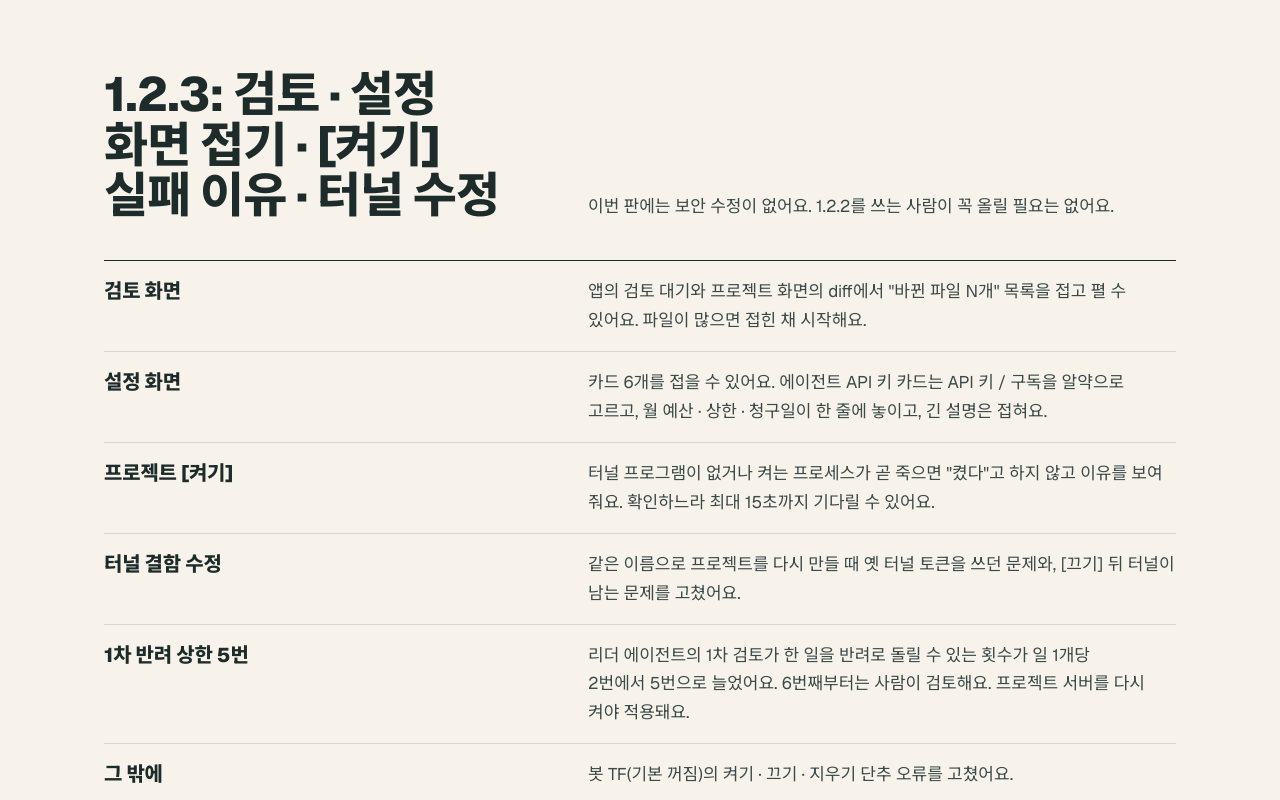
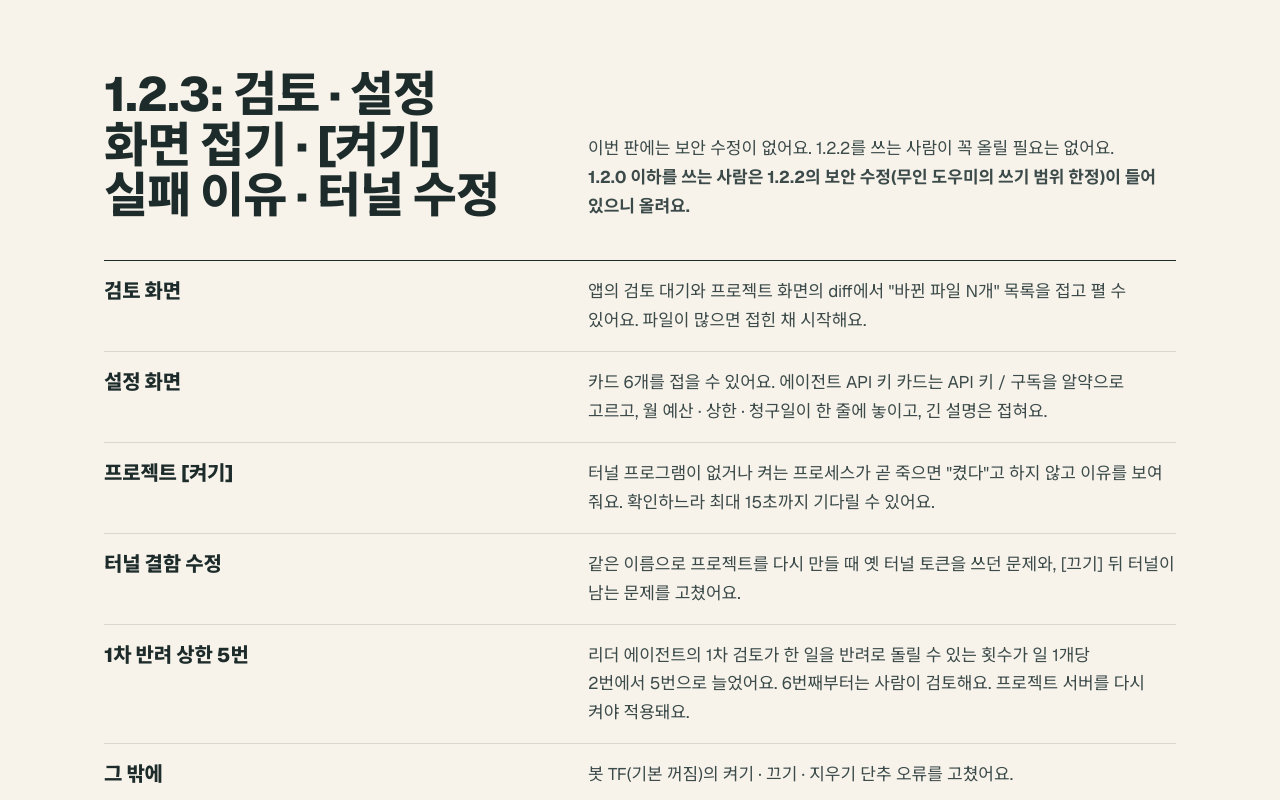
Before and after one commit to Dawnilove/Beot, a plain HTML site: page docs/index.html in a window 1280 px wide. Shown: the part 880-1680 px from the top of the page. Drawn offline with Linux system fonts and the light colour scheme; no server answers.

Commit message:
1.2.3 공개 문서 최신화: 정리문서 · 안내서 합본 · README 보완
- 정리문서 HWPX 8권 다시 만들기(합계 525쪽), 에이전트용 md 2개, 합본 안내서 md · PDF(74쪽)
- docs/정리문서/README.md: 기준 버전 1.2.3, 쪽 수 표(48 · 65 · 39 · 77 · 56 · 76 · 88 · 76)
- README · 사이트: 1.2.0 이하를 쓰는 사람은 1.2.2의 보안 수정이 들어 있으니 올린다는 문장, 정리문서 줄의 기준 판 1.2.3

```diff
--- a/docs/index.html
+++ b/docs/index.html
@@ -240,7 +240,7 @@ td { color: var(--color-ink-2); }
 <section class="sec tinted" id="new"><div class="container">
   <div class="sec-head">
     <h2>1.2.3: 검토 · 설정 화면 접기 · [켜기] 실패 이유 · 터널 수정</h2>
-    <p>이번 판에는 보안 수정이 없어요. 1.2.2를 쓰는 사람이 꼭 올릴 필요는 없어요.</p>
+    <p>이번 판에는 보안 수정이 없어요. 1.2.2를 쓰는 사람이 꼭 올릴 필요는 없어요. <strong>1.2.0 이하를 쓰는 사람은 1.2.2의 보안 수정(무인 도우미의 쓰기 범위 한정)이 들어 있으니 올려요.</strong></p>
   </div>
   <ul class="rows">
     <li><h3>검토 화면</h3><p>앱의 검토 대기와 프로젝트 화면의 diff에서 "바뀐 파일 N개" 목록을 접고 펼 수 있어요. 파일이 많으면 접힌 채 시작해요.</p></li>
```
Also changed, not shown: 14 other files.
